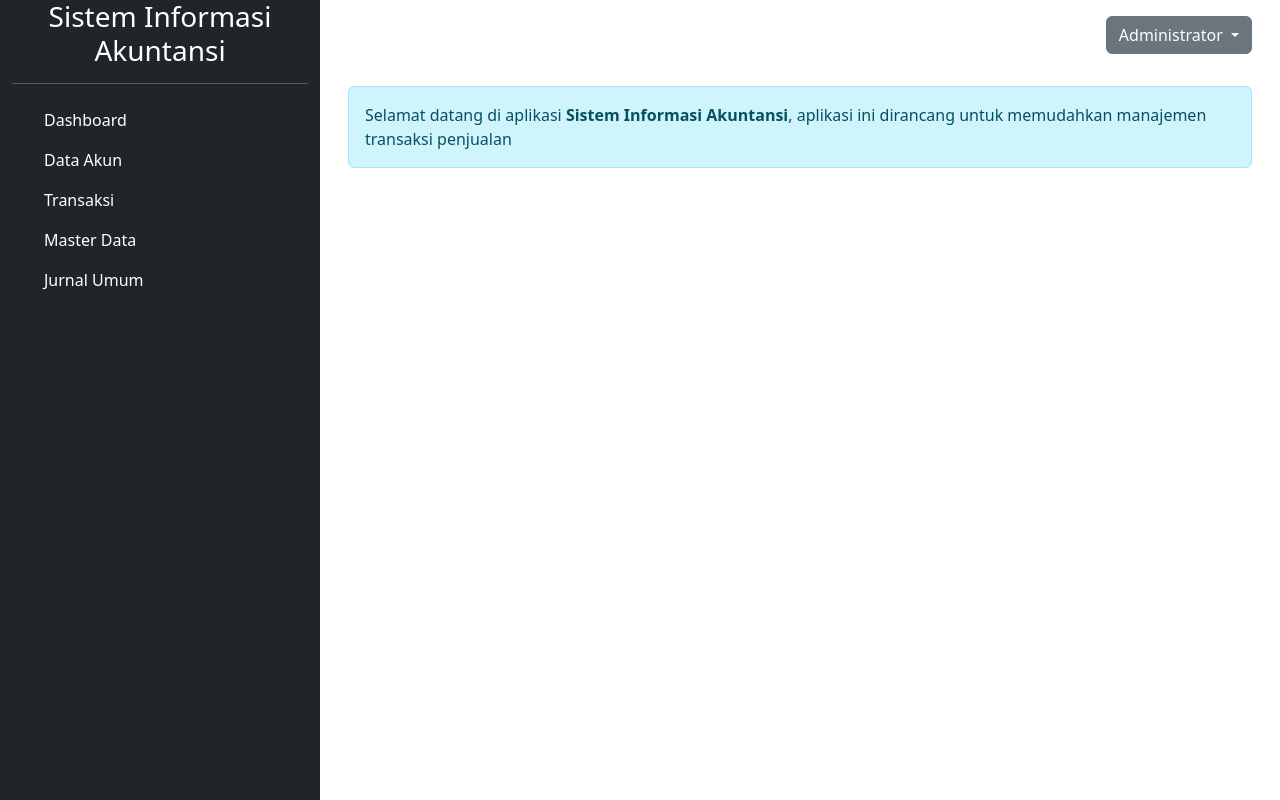
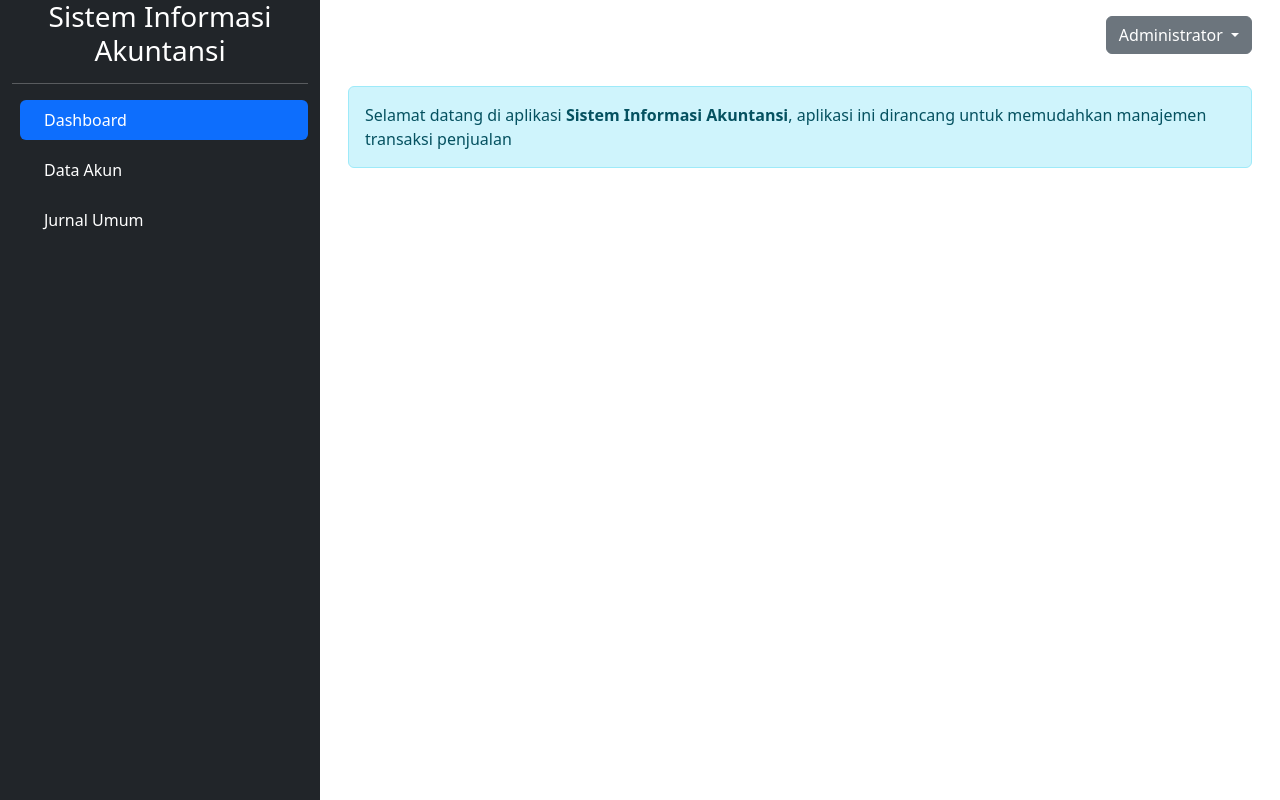
Before and after one commit to liaaanggraini0303/APP_SIA, a PHP site: page /dashboard.php in a window 1280 px wide. Run offline with PHP 8.4, Linux system fonts and the light colour scheme; a user stored in the database is signed in; data that the repository does not hold is empty; some libraries are stand-ins or nearby versions.

Commit message:
nambahkan

```diff
--- a/dashboard.php
+++ b/dashboard.php
@@ -1,3 +1,10 @@
+<?php
+session_start();
+if (!isset($_SESSION['username'])) {
+    header('location: index.php');
+}else{
+    include_once('koneksi.php');
+?>
 <!DOCTYPE html>
 <html lang="en">
 <head>
@@ -36,6 +43,11 @@
                                             Profile
                                         </a>
                                     </li>
+                                        <a class="dropdown-item" href="logout.php">
+                                            <i class="bi bi-door-closed-fill"></i>
+                                            logout
+                                        <a>
+                                    </li>
                                 </ul>
                             </div>
                         </div>
@@ -55,3 +67,7 @@ crossorigin="anonymous"></script>
 
 </body>
 </html>
+
+<?php
+}
+?>
--- a/sidebar.php
+++ b/sidebar.php
@@ -1,21 +1,39 @@
 <?php
-if(!isset($_GET['modul'])){
+
+if (!isset($_GET['modul'])) {
     $modul = "";
-    }else{
+} else {
     $modul = $_GET['modul'];
 }
+
+$hak_akses = isset($_SESSION['hak_akses']) ? $_SESSION['hak_akses'] : '';
 ?>
+<style>
+    li{
+        margin-bottom:10px;
+    }
+</style>
 <ul class="nav nav-pills flex-column ms-2">
     <li class="nav-item">
-                <a href="dashboard.php" class="nav-link text-white <?= $modul; ?>">
+        <a href="dashboard.php" class="nav-link text-white <?= $modul === '' ? 'active' : ''; ?>">
             <i class="bi bi-speedometer2 me-2"></i>Dashboard
         </a>
     </li>
     <li class="nav-item">
-        <a href="?modul=akun" class="nav-link text-white <?= $active_akun;?>">
-            <i class="bi bi-cash-stack me-2"></i>Data Akun
+        <a href="?modul=akun" class="nav-link text-white <?= $modul === 'akun' ? 'active' : ''; ?>">
+            <i class="bi bi-database-fill-gear me-2"></i>Data Akun
         </a>
     </li>
+
+    <?php if ($hak_akses == 'admin' || $hak_akses == 'pimpinan') : ?>
+        <li class="nav-item">
+            <a href="?modul=pengguna" class="nav-link text-white <?= $modul === 'pengguna' ? 'active' : ''; ?>">
+                <i class="bi bi-person-fill me-2"></i>Pengguna
+            </a>
+        </li>
+    <?php endif; ?>
+
+    <?php if ($hak_akses == 'admin' || $hak_akses == 'karyawan') : ?>
         <li class="nav-item">
             <a href="#transaksiCollapse" data-bs-toggle="collapse" aria-expanded="false" class="nav-link d-flex text-white">
                 <i class="bi bi-cash-stack me-2"></i>
@@ -24,13 +42,13 @@ if(!isset($_GET['modul'])){
             </a>
             <ul class="nav nav-pills flex-column collapse ms-4 bg-white rounded p-2" id="transaksiCollapse">
                 <li class="nav-item">
-                    <a href="?modul=pembelian" class="nav-link text-dark text- decoration-none <?= $modul=='pembelian'?'active':''; ?>">Pembelian</a>
+                    <a href="?modul=pembelian" class="nav-link text-dark text-decoration-none <?= $modul === 'pembelian' ? 'active' : ''; ?>">Pembelian</a>
                 </li>
                 <li class="nav-item">
-                    <a href="?modul=pembayaran" class="nav-link text-dark text- decoration-none <?= $modul=='pembayaran'?'active':''; ?>">Pembayaran</a>
+                    <a href="?modul=pembayaran" class="nav-link text-dark text-decoration-none <?= $modul === 'pembayaran' ? 'active' : ''; ?>">Pembayaran</a>
                 </li>
                 <li class="nav-item">
-                    <a href="?modul=penjualan" class="nav-link text-dark text- decoration-none <?= $module='penjualan'?'active':''; ?>">Penjualan</a>
+                    <a href="?modul=penjualan" class="nav-link text-dark text-decoration-none <?= $modul === 'penjualan' ? 'active' : ''; ?>">Penjualan</a>
                 </li>
             </ul>
         </li>
@@ -42,21 +60,20 @@ if(!isset($_GET['modul'])){
             </a>
             <ul class="nav nav-pills flex-column collapse ms-4 bg-white rounded p-2" id="dataCollapse">
                 <li class="nav-item">
-                     <a href="?modul=pelanggan" class="nav-link text-dark text- decoration-none <?= $modul='pelanggan'?'active':''; ?>">Pelanggan</a>
+                    <a href="?modul=pelanggan" class="nav-link text-dark text-decoration-none <?= $modul === 'pelanggan' ? 'active' : ''; ?>">Pelanggan</a>
                 </li>
                 <li class="nav-item">
-                        <a href="?modul=barang" class="nav-link text-dark text-decoration-none <?= $modul=='barang'?'active':''; ?>">Barang</a>
+                    <a href="?modul=barang" class="nav-link text-dark text-decoration-none <?= $modul === 'barang' ? 'active' : ''; ?>">Barang</a>
                 </li>
                 <li class="nav-item">
-                            <a href="?modul=suplier" class="nav-link text-dark text-decoration- none <?= $modul== 'suplier'?'active':''; ?>">Suplier</a>
-    </li>
-    <li class="nav-item">
-        <a href="?modul=pengguna" class="nav-link text-dark text-decoration- none <?= $modul=='pengguna'?'active':''; ?>">Pengguna</a>
+                    <a href="?modul=suplier" class="nav-link text-dark text-decoration-none <?= $modul === 'suplier' ? 'active' : ''; ?>">Suplier</a>
                 </li>
             </ul>
         </li>
+    <?php endif; ?>
+
     <li class="nav-item">
-        <a href="?modul=jurnal" class="nav-link text-white <?= $modul=='jurnal'?'active':''; ?>">
+        <a href="?modul=jurnal" class="nav-link text-white <?= $modul === 'jurnal' ? 'active' : ''; ?>">
             <i class="bi bi-clipboard2-data-fill me-2"></i>Jurnal Umum
         </a>
     </li>
```
Also changed, not shown: index.php (line endings or trailing spaces). Lines whose indentation alone changed are shown as unchanged.
